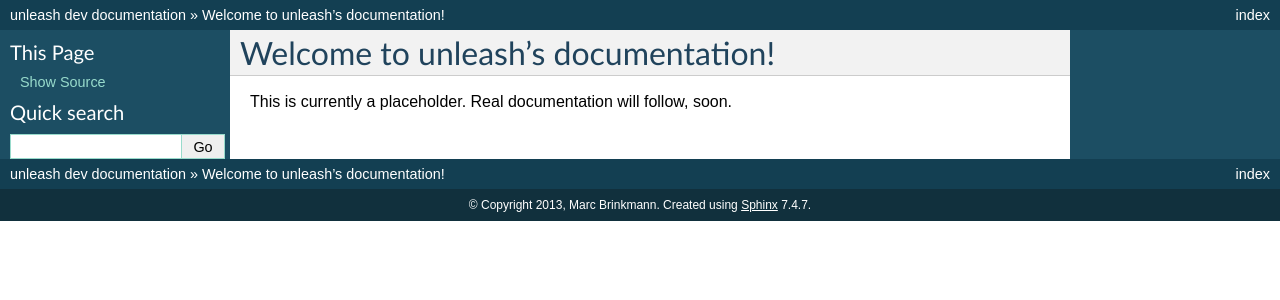
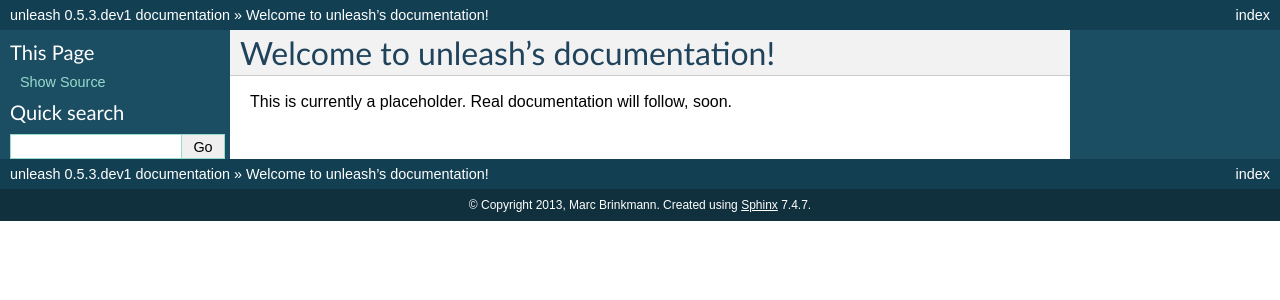
Before and after one commit to mbr/unleash, a Sphinx documentation site: the page built from docs/index.rst, in a window 1280 px wide. Shown: the top 300 px of the page. Built offline with Sphinx 7.4.7, drawn with Linux system fonts in a browser that asks for light colours.

Commit message:
Increased version to 0.5.3.dev1 after release of 0.5.2.
(commit by unleash 0.5.2.dev1)

```diff
--- a/docs/conf.py
+++ b/docs/conf.py
@@ -48,9 +48,9 @@ copyright = u'2013, Marc Brinkmann'
 # built documents.
 #
 # The short X.Y version.
-version = 'dev'
+version = '0.5.3'
 # The full version, including alpha/beta/rc tags.
-release = 'dev'
+release = '0.5.3.dev1'
 
 # The language for content autogenerated by Sphinx. Refer to documentation
 # for a list of supported languages.
--- a/setup.py
+++ b/setup.py
@@ -12,7 +12,7 @@ def read(fname):
 
 setup(
     name='unleash',
-    version='0.5.2.dev1',
+    version='0.5.3.dev1',
     description=('Creates release commits directly in git, unleashes them on '
                  'PyPI and pushes tags to github.'),
     long_description=read('README.rst'),
--- a/unleash/__init__.py
+++ b/unleash/__init__.py
@@ -1 +1 @@
-__version__ = '0.5.2.dev1'
+__version__ = '0.5.3.dev1'
```
